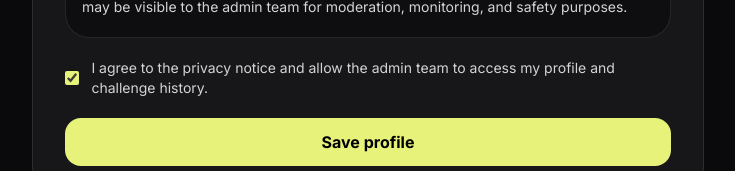
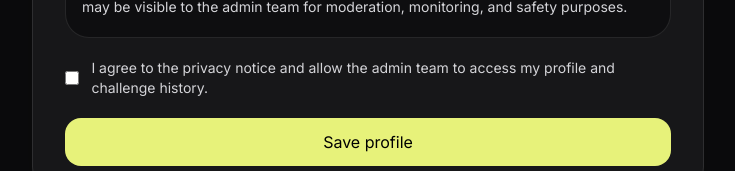
Before and after one commit to SamAscend/MILEZEROHQ, a Next.js app: page /onboarding in a window 1280 px wide. Shown: the part 757-928 px from the top of the page, without its empty margins (272-1007 px from the left). Built offline with nearby package versions, Linux system fonts and the light colour scheme; no server answers.

Commit message:
Persist onboarding profile and load dashboard user

```diff
--- a/app/dashboard/page.tsx
+++ b/app/dashboard/page.tsx
@@ -1,4 +1,8 @@
+"use client";
+
 import Link from "next/link";
+import { useEffect, useState } from "react";
+import { CurrentProfile, getCurrentProfile } from "@/lib/supabase-data";
 
 const statCards = [
   { label: "Miles", value: "0", trend: "No activity yet" },
@@ -8,6 +12,17 @@ const statCards = [
 ];
 
 export default function DashboardPage() {
+  const [profile, setProfile] = useState<CurrentProfile | null>(null);
+
+  useEffect(() => {
+    void getCurrentProfile().then(setProfile).catch(() => setProfile(null));
+  }, []);
+
+  const displayName = profile?.display_name || "No profile yet";
+  const username = profile?.username ? `@${profile.username}` : "Complete onboarding to create your Runner Card.";
+  const initials = (profile?.display_name || profile?.email || "U").slice(0, 2).toUpperCase();
+  const miles = profile?.miles ?? 0;
+
   return (
     <main className="min-h-screen bg-[#0b0b0d] px-4 py-8 text-white">
       <div className="mx-auto max-w-6xl">
@@ -37,17 +52,17 @@ export default function DashboardPage() {
             <div className="mb-5 flex items-center justify-between">
               <h2 className="text-xl font-bold">Runner Card</h2>
               <span className="rounded-full border border-[#e7f27a] bg-[#e7f27a]/10 px-3 py-1 text-xs font-semibold text-[#e7f27a]">
-                Mile 12
+                Mile {miles}
               </span>
             </div>
 
             <div className="flex items-center gap-5">
               <div className="flex h-20 w-20 items-center justify-center rounded-full bg-gradient-to-br from-zinc-300 to-zinc-700 text-xl font-black text-black">
-                --
+                {initials}
               </div>
               <div>
-                <p className="text-2xl font-black">No profile yet</p>
-                <p className="text-sm text-zinc-400">Complete onboarding to create your Runner Card.</p>
+                <p className="text-2xl font-black">{displayName}</p>
+                <p className="text-sm text-zinc-400">{username}</p>
               </div>
             </div>
 
--- a/app/onboarding/page.tsx
+++ b/app/onboarding/page.tsx
@@ -1,8 +1,56 @@
-import Link from "next/link";
+"use client";
+
+import { useState } from "react";
+import { useRouter } from "next/navigation";
+import { supabase } from "@/lib/supabase";
 
 const avatarOptions = ["A", "B", "C", "D", "E", "F"];
 
 export default function OnboardingPage() {
+  const router = useRouter();
+  const [displayName, setDisplayName] = useState("");
+  const [username, setUsername] = useState("");
+  const [bio, setBio] = useState("");
+  const [avatar, setAvatar] = useState("A");
+  const [agreed, setAgreed] = useState(false);
+  const [errorMessage, setErrorMessage] = useState("");
+  const [saving, setSaving] = useState(false);
+
+  const handleSaveProfile = async (event: React.FormEvent) => {
+    event.preventDefault();
+    setErrorMessage("");
+
+    if (!agreed) {
+      setErrorMessage("Setujui privacy notice terlebih dahulu.");
+      return;
+    }
+    if (!supabase) {
+      setErrorMessage("Supabase belum dikonfigurasi.");
+      return;
+    }
+
+    setSaving(true);
+    const { data: authData, error: authError } = await supabase.auth.getUser();
+    if (authError || !authData.user) {
+      setErrorMessage("Sesi login tidak ditemukan. Silakan login kembali.");
+      setSaving(false);
+      return;
+    }
+
+    const { error } = await supabase
+      .from("profiles")
+      .update({ display_name: displayName.trim(), username: username.trim().replace(/^@/, ""), bio: bio.trim(), avatar_url: avatar })
+      .eq("id", authData.user.id);
+
+    setSaving(false);
+    if (error) {
+      setErrorMessage(error.message);
+      return;
+    }
+
+    router.push("/dashboard");
+  };
+
   return (
     <main className="flex min-h-screen items-center justify-center bg-[#0b0b0d] px-4 py-10 text-white">
       <div className="w-full max-w-2xl rounded-[32px] border border-white/10 bg-white/5 p-8 shadow-2xl shadow-black/30">
@@ -12,38 +60,40 @@ export default function OnboardingPage() {
         <div className="mt-6 space-y-5">
           <div className="flex flex-col items-center gap-4 rounded-[28px] border border-white/10 bg-zinc-950/60 p-5 md:flex-row md:items-center">
             <div className="flex h-20 w-20 items-center justify-center rounded-full bg-gradient-to-br from-[#e7f27a] to-[#c8d65f] text-2xl font-black text-black">
-              A
+              {avatar}
             </div>
             <div className="flex flex-wrap gap-2">
-              {avatarOptions.map((avatar) => (
+              {avatarOptions.map((avatarOption) => (
                 <button
-                  key={avatar}
+                  key={avatarOption}
                   type="button"
+                  onClick={() => setAvatar(avatarOption)}
                   className={`flex h-10 w-10 items-center justify-center rounded-full border text-sm font-bold ${
-                      avatar === "A"
+                      avatar === avatarOption
                       ? "border-[#e7f27a] bg-[#e7f27a] text-black"
                       : "border-white/10 bg-white/5 text-white"
                   }`}
                 >
-                  {avatar}
+                  {avatarOption}
                 </button>
               ))}
             </div>
           </div>
 
+          <form onSubmit={handleSaveProfile} className="space-y-5">
           <div>
             <label className="mb-2 block text-sm text-zinc-300">Display name</label>
-            <input placeholder="Your display name" className="w-full rounded-2xl border border-white/10 bg-zinc-950 px-4 py-3 text-white outline-none" />
+            <input value={displayName} onChange={(event) => setDisplayName(event.target.value)} placeholder="Your display name" required className="w-full rounded-2xl border border-white/10 bg-zinc-950 px-4 py-3 text-white outline-none" />
           </div>
 
           <div>
             <label className="mb-2 block text-sm text-zinc-300">Username</label>
-            <input placeholder="Choose a username" className="w-full rounded-2xl border border-white/10 bg-zinc-950 px-4 py-3 text-white outline-none" />
+            <input value={username} onChange={(event) => setUsername(event.target.value)} placeholder="Choose a username" required className="w-full rounded-2xl border border-white/10 bg-zinc-950 px-4 py-3 text-white outline-none" />
           </div>
 
           <div>
             <label className="mb-2 block text-sm text-zinc-300">Short bio</label>
-            <textarea placeholder="Tell the crew about yourself" className="h-28 w-full rounded-2xl border border-white/10 bg-zinc-950 px-4 py-3 text-white outline-none" />
+            <textarea value={bio} onChange={(event) => setBio(event.target.value)} placeholder="Tell the crew about yourself" className="h-28 w-full rounded-2xl border border-white/10 bg-zinc-950 px-4 py-3 text-white outline-none" />
           </div>
 
           <div className="rounded-[24px] border border-white/10 bg-zinc-950/60 p-4 text-sm leading-7 text-zinc-300">
@@ -54,13 +104,15 @@ export default function OnboardingPage() {
           </div>
 
           <label className="flex items-center gap-3 text-sm text-zinc-300">
-            <input type="checkbox" defaultChecked className="h-4 w-4 accent-[#e7f27a]" />
+            <input type="checkbox" checked={agreed} onChange={(event) => setAgreed(event.target.checked)} className="h-4 w-4 accent-[#e7f27a]" />
             I agree to the privacy notice and allow the admin team to access my profile and challenge history.
           </label>
 
-          <Link href="/dashboard" className="block rounded-2xl bg-[#e7f27a] px-4 py-3 text-center font-bold text-black transition hover:bg-[#dfe96d]">
-            Save profile
-          </Link>
+          <button type="submit" disabled={saving} className="block w-full rounded-2xl bg-[#e7f27a] px-4 py-3 text-center font-bold text-black transition hover:bg-[#dfe96d] disabled:opacity-50">
+            {saving ? "Saving..." : "Save profile"}
+          </button>
+          {errorMessage && <p className="text-sm text-red-300">{errorMessage}</p>}
+          </form>
         </div>
       </div>
     </main>
```
